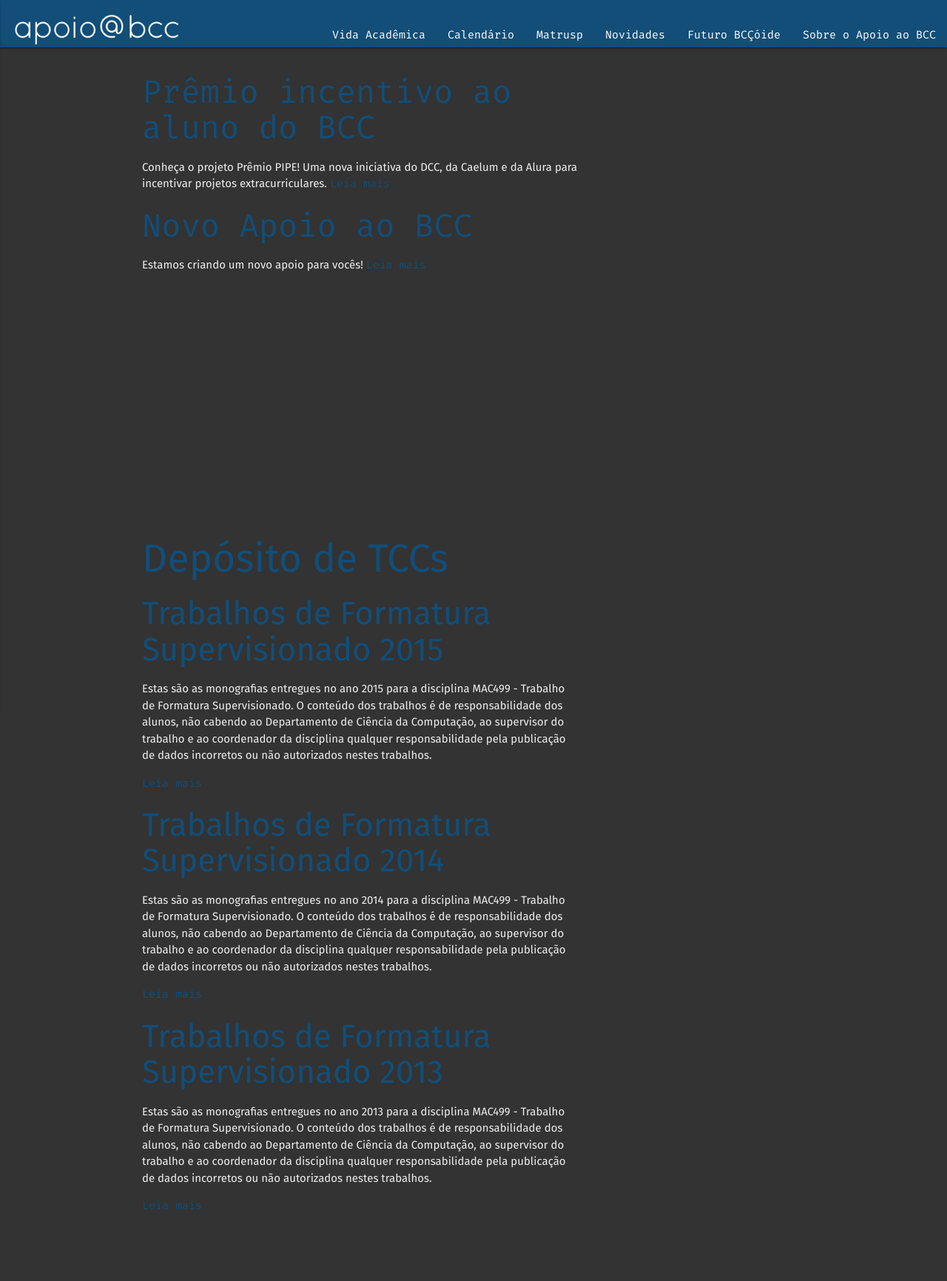
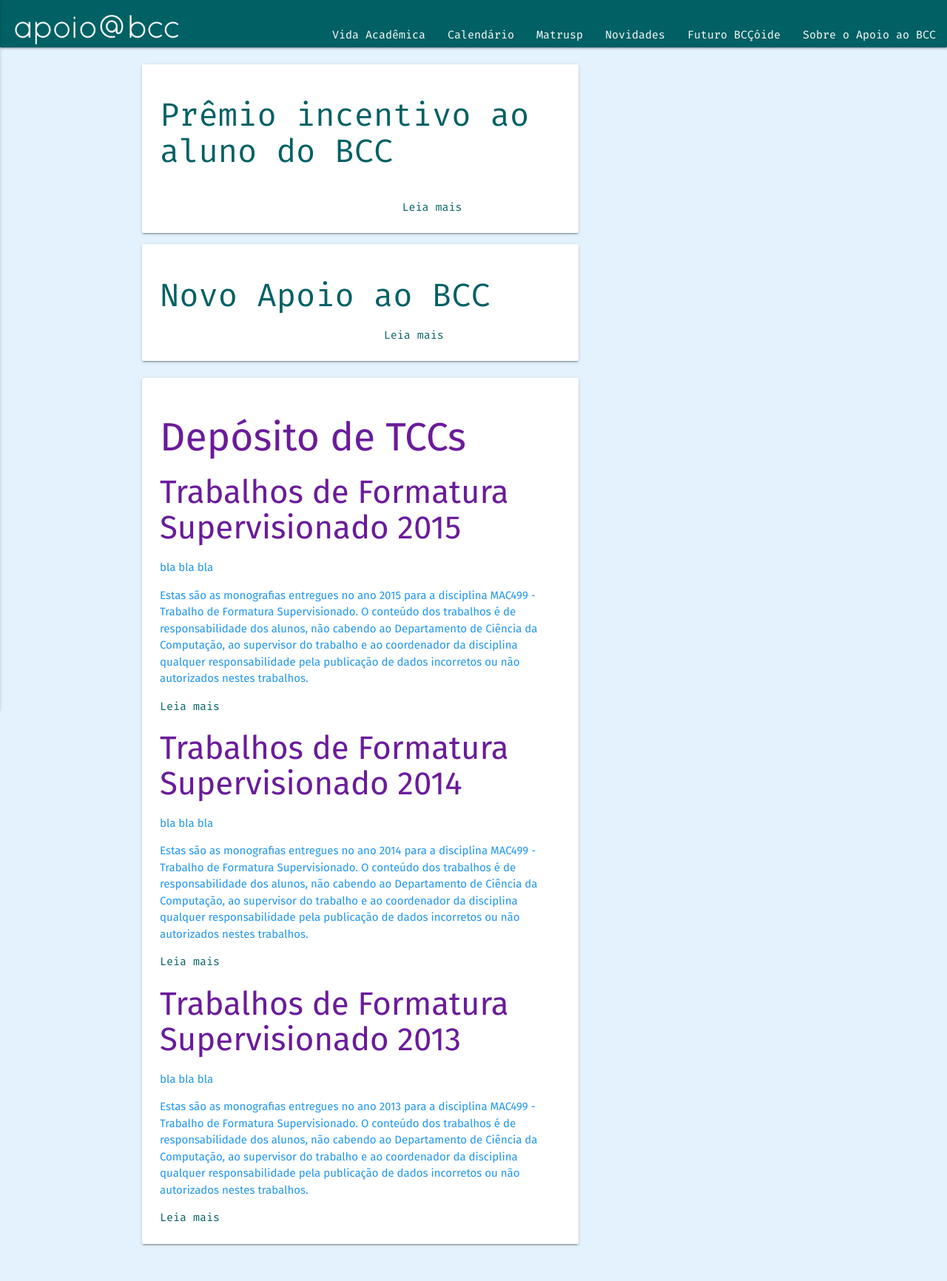
Before and after one commit to apoiobcc/apoiobcc, a Jekyll site: the page built from index.md, in a window 1280 px wide. Shown: the whole page at 74% size. Built offline with Jekyll 4.4.1, drawn with Linux system fonts in a browser that asks for light colours; nearby versions of some CDN libraries; before the commit the page ends 1677 px from its top, so only the background shows below that.

Commit message:
ainda to arrumando o estilo

```diff
--- a/_includes/header.html
+++ b/_includes/header.html
@@ -5,7 +5,7 @@
   <ul class="right hide-on-med-and-down">
     <li><a href="/academic">Vida Acadêmica</a></li>
     <li><a href="/calendar">Calendário</a></li>
-    <li><a href="http://bcc.ime.usp.br/matrusp">Matrusp</a></li>
+    <li><a href="/matrusp">Matrusp</a></li>
     <li><a href="/news.html">Novidades</a></li>
     <li><a href="/coming">Futuro BCÇóide</a></li>
     <li><a href="/about">Sobre o Apoio ao BCC</a></li>
@@ -13,7 +13,7 @@
   <ul class="side-nav" id="mobile-demo">
     <li><a href="/academic">Vida Acadêmica</a></li>
     <li><a href="/calendar">Calendário</a></li>
-    <li><a href="http://bcc.ime.usp.br/matrusp">Matrusp</a></li>
+    <li><a href="/matrusp">Matrusp</a></li>
     <li><a href="/news.html">Novidades</a></li>
     <li><a href="/coming">Futuro BCÇóide</a></li>
     <li><a href="/about">Sobre o Apoio ao BCC</a></li>
--- a/_sass/experimental.sass
+++ b/_sass/experimental.sass
@@ -1,11 +1,13 @@
 @import "materialize"
 
-$back: #333
+$back: #e3f2fd
 $card: #444
-$fore: #EEE
-$white:  #EEE
-$blue:   #124E78
-$green:   #124E78
-$darkgreen:   #124E78
+$fore: #FFF
+$white: #FFF
+$blue: #6a1b9a
+//texto titulo corpo
+$green: #006064
+//texto navbar
+$darkgreen: #006064
 // $green:    #76FF03
 // $darkgreen: #4C0
--- a/index.md
+++ b/index.md
@@ -8,23 +8,29 @@ layout: experimental
 <section>
 <div class="topic1">
     {% for post in site.categories.news %}
-        <div class="item">
-            <h3><a href="{{post.url | prepend: site.baseurl}}">{{ post.title }}</a></h3>
-            {{ post.excerpt }}
-            <a href="{{post.url | prepend: site.baseurl}}">Leia mais</a>
+        <div class="card-panel hoverable">
+            <div class="item">
+                <h3><a href="{{post.url | prepend: site.baseurl}}">{{ post.title }}</a></h3>
+                {{ post.excerpt }}
+                <a href="{{post.url | prepend: site.baseurl}}">Leia mais</a>
+            </div>
         </div>
     {% endfor %}
 </div>
-</section>
-<section>
+
 <div class="topic2">
-    <h2>Depósito de TCCs</h2>
-    {% for post in site.categories.tcc %}
-        <div class="item">
-            <h3>{{ post.title }}</h3>
-            {{ post.excerpt }}
-            <a href="{{post.url | prepend: site.baseurl}}">Leia mais</a>
-        </div>
-    {% endfor %}
+    <div class="card-panel hoverable">
+        <h2>Depósito de TCCs</h2>
+        {% for post in site.categories.tcc %}
+            <div class="item">
+                <span class="blue-text">
+                    <h3>{{ post.title }}</h3>
+                    <p> bla bla bla </p>
+                    {{ post.excerpt }}
+                    <a href="{{post.url | prepend: site.baseurl}}">Leia mais</a>
+                </span>
+            </div>
+        {% endfor %}
+    </div>
 </div>
 </section>
```
Also changed, not shown: academic.html (+17 -3 lines), matrusp.html (added, +10 -0 lines), assets/css/materialize.css, images/placeholder.jpg (added).
